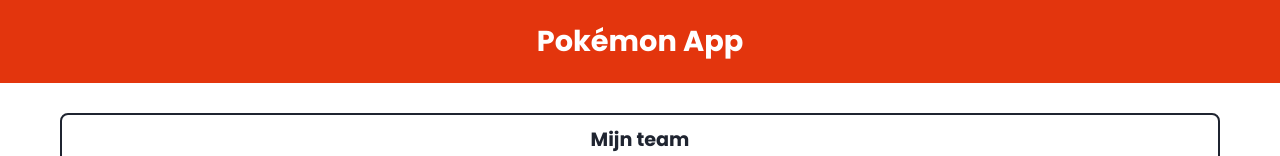
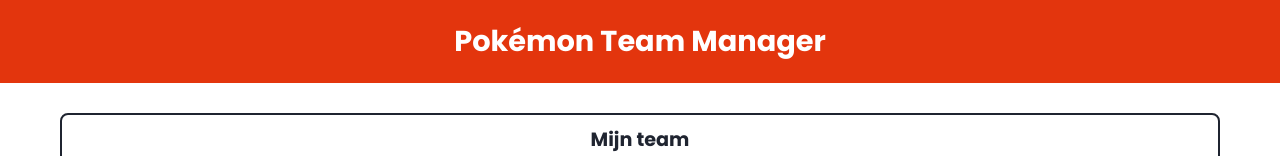
Before and after one commit to Eray030/Pokemon-team-manager, a React (Vite) app: page /list in a window 1280 px wide. Shown: the top 156 px of the page. Built offline with nearby package versions, Linux system fonts and the light colour scheme; no server answers.

Commit message:
Polish app title and remove debug log

```diff
--- a/src/App.jsx
+++ b/src/App.jsx
@@ -8,7 +8,7 @@
   return (
     <div className="app">
       <header className="header">
-        <h1>Pokémon App</h1>
+        <h1>Pokémon Team Manager</h1>
       </header>
 
       <main className="content">
--- a/src/pages/List.jsx
+++ b/src/pages/List.jsx
@@ -8,10 +8,7 @@
   useEffect(() => {
     fetch('https://pokeapi.co/api/v2/pokemon?limit=20')
       .then(res => res.json())
-      .then(data => {
-        console.log(data)
-        setPokemons(data.results)
-      })
+      .then(data => setPokemons(data.results))
       .catch(error => console.error('Error:', error))
   }, [])
 
```
